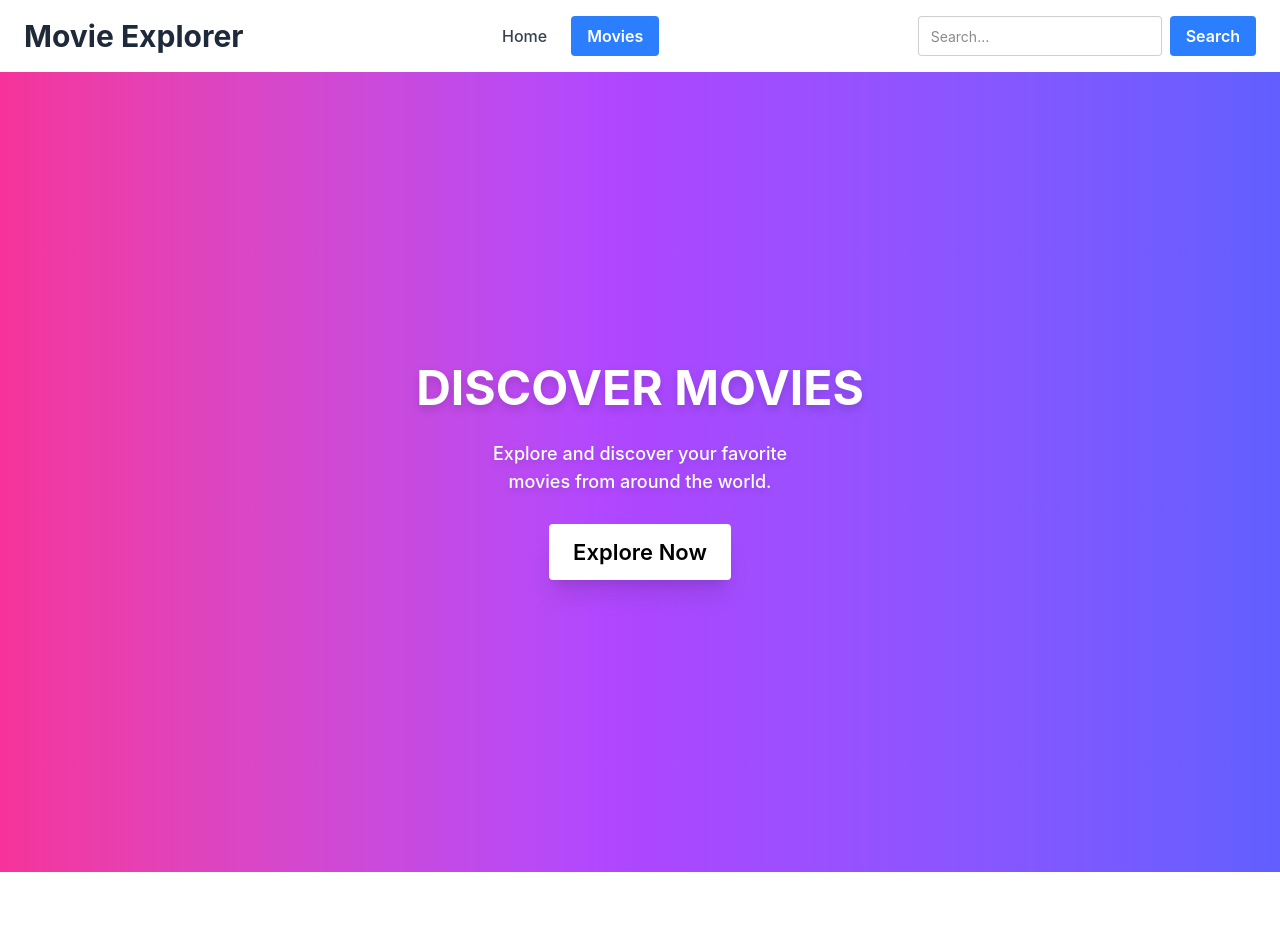
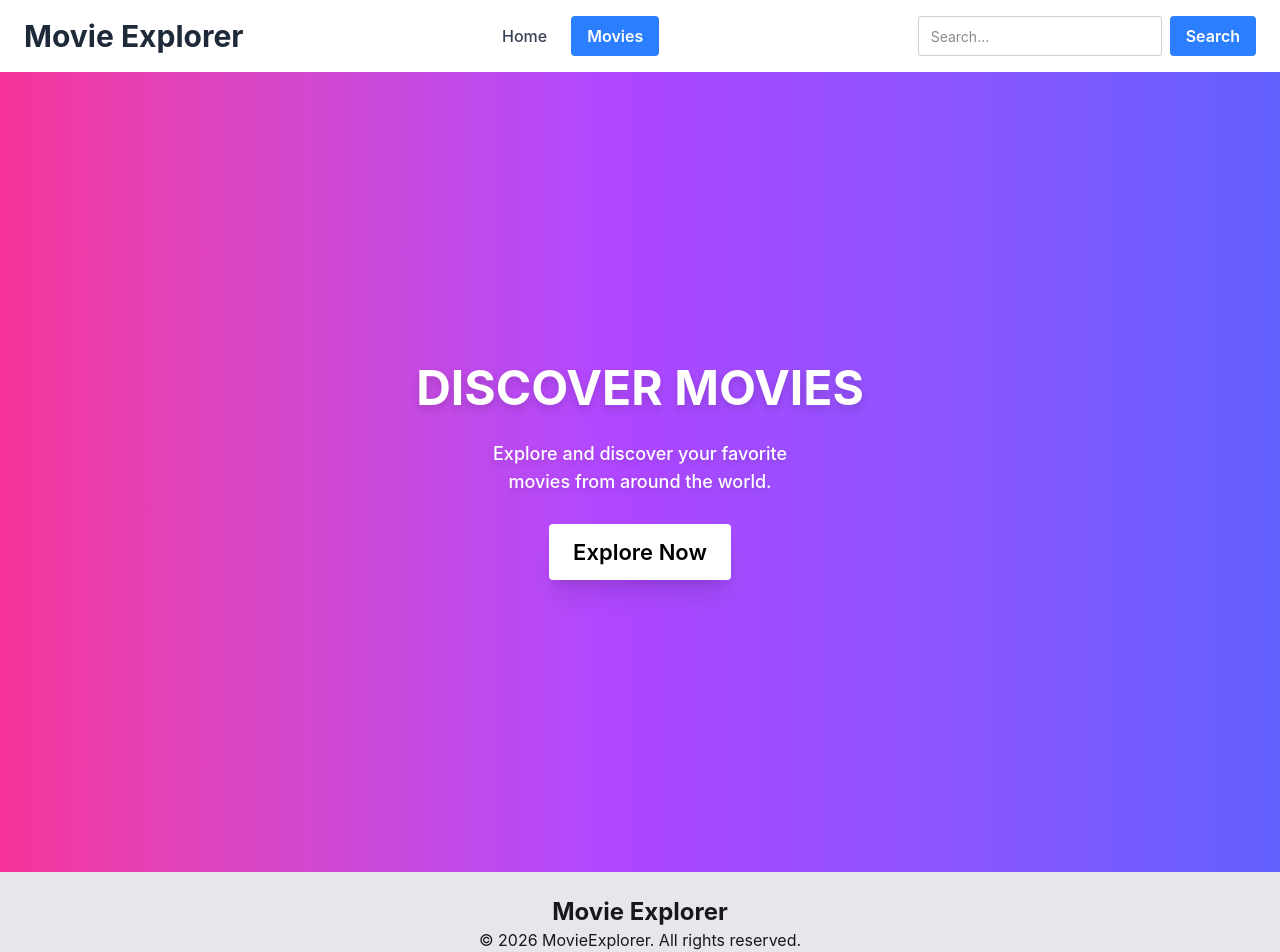
Before and after one commit to zahidhasantonmoy/nlwd-A2, a React (Vite) app: page / in a window 1280 px wide. Shown: the top 952 px of the page. Before the commit the page ends 872 px from the top, so only its background shows below. Built offline with nearby package versions, Linux system fonts and the light colour scheme.

Commit message:
footer added

```diff
--- a/src/App.jsx
+++ b/src/App.jsx
@@ -3,6 +3,7 @@ import './index.css'
 import Header from './Component/Header'
 import Home from './Pages/Home'
 import Movies from './Pages/Movies'
+import Footer from './Component/Footer'
 
 import { BrowserRouter, Routes, Route } from "react-router-dom";
 
@@ -17,6 +18,7 @@ function App() {
         <Route path="/" element={<Home/>} />
         <Route path="/Movies" element={<Movies search={search} />} />
       </Routes>
+      <Footer />
     </BrowserRouter>
   );
 }
--- /dev/null
+++ b/src/Component/Footer.jsx
@@ -0,0 +1,10 @@
+export default function Footer() {
+    return (
+        <footer className="text-center p-6 bg-gray-200 ">
+            <h2 className="font-bold text-2xl">Movie Explorer</h2>
+            <p>© 2026 MovieExplorer. All rights reserved.</p>
+
+
+        </footer>
+    );
+}
```
